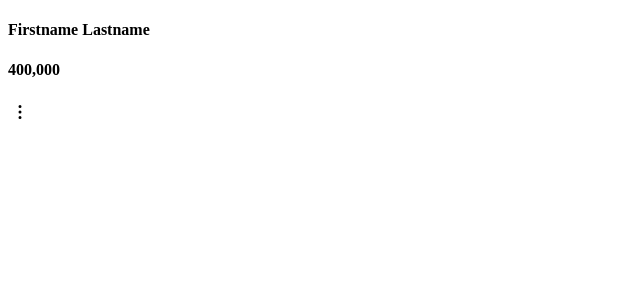
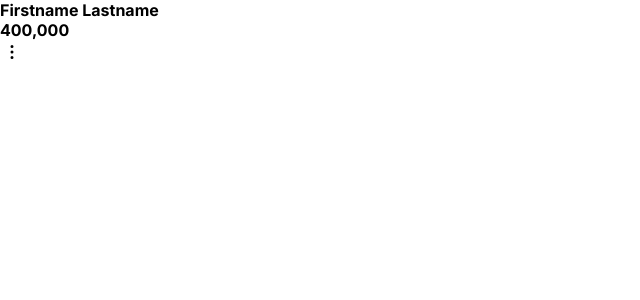
Before and after one commit to ViaxCo/frontend-challenge, a React (Create React App) app: page / in a window 1280 px wide. Shown: the top 300 px of the page, without its empty margins (0-640 px from the left). Built offline with nearby package versions, Linux system fonts and the light colour scheme.

Commit message:
Add styles

```diff
--- a/src/App.jsx
+++ b/src/App.jsx
@@ -1,4 +1,4 @@
-import React from 'react';
+import '../src/styles/main.css';
 import Users from './components/Users';
 
 const App = () => {
--- a/src/components/Button.jsx
+++ b/src/components/Button.jsx
@@ -1,6 +1,6 @@
 import React from 'react';
 
-const Button = ({ titlel }) => {
+const Button = ({ title }) => {
   return (
     <div>
       <button>{title}</button>
--- /dev/null
+++ b/src/styles/main.css
@@ -0,0 +1,16 @@
+@import url('https://fonts.googleapis.com/css2?family=Inter:wght@400;700&display=swap');
+
+:root {
+  --green: #6fcf97;
+  --white: #f5f5f5;
+  --active-text: #101010;
+  --user-text: #747474;
+  --modal-background:rgba(0, 0, 0, 0.1);
+}
+
+* {
+  margin: 0;
+  padding: 0;
+  box-sizing: border-box;
+  font-family: 'Inter', sans-serif;
+}
```
